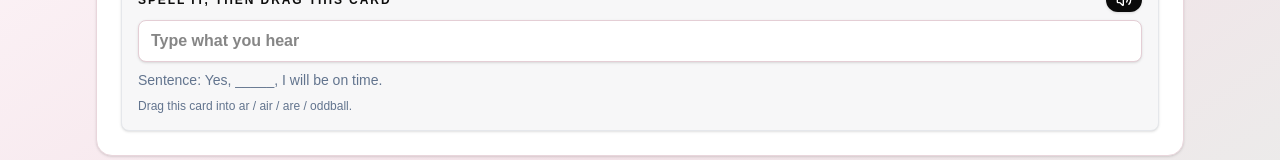
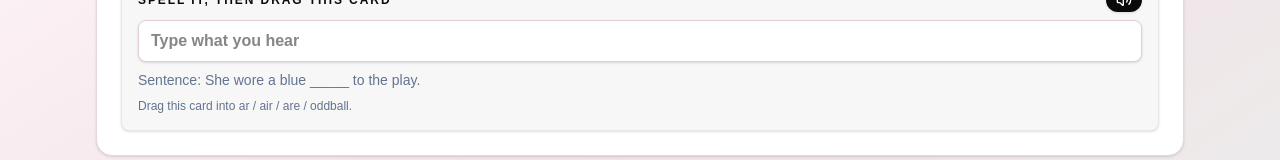
Before and after one commit to kevinfosterNG/spelling-list, a Next.js app: page / in a window 1280 px wide. Shown: the part 300-460 px from the top of the page. Built offline with nearby package versions, Linux system fonts and the light colour scheme.

Commit message:
Shuffle after hydration to keep random order without SSR mismatch

```diff
--- a/src/app/page.tsx
+++ b/src/app/page.tsx
@@ -4,7 +4,7 @@ import { CheckCircle2, Info, Trash2, Volume2 } from "lucide-react";
 import { useEffect, useMemo, useRef, useState } from "react";
 import spellingLists from "@/data/spelling-lists.json";
 import { aggregateStats } from "@/lib/stats";
-import { createSeededRandom, shuffle } from "@/lib/shuffle";
+import { shuffle } from "@/lib/shuffle";
 
 type Word = {
   word: string;
@@ -50,12 +50,6 @@ const firstList = lists[0] ?? null;
 const initialWordIds = firstList ? firstList.words.map((entry) => entry.word) : [];
 
 export default function Home() {
-  const [initialSeed] = useState(() => Math.floor(Math.random() * 1_000_000_000));
-  const initialShuffledIds = useMemo(() => {
-    if (!firstList) return [];
-    const seededRandom = createSeededRandom(initialSeed);
-    return shuffle(initialWordIds, seededRandom);
-  }, [initialSeed]);
   const [selectedListId, setSelectedListId] = useState<string>(
     firstList?.id ?? "",
   );
@@ -63,9 +57,9 @@ export default function Home() {
   const [buckets, setBuckets] = useState<Buckets>(() =>
     firstList ? buildBuckets(firstList) : {},
   );
-  const [remainingIds, setRemainingIds] = useState<string[]>(initialShuffledIds);
+  const [remainingIds, setRemainingIds] = useState<string[]>(initialWordIds);
   const [currentWordId, setCurrentWordId] = useState<string | null>(
-    initialShuffledIds[0] ?? null,
+    initialWordIds[0] ?? null,
   );
   const [showCheck, setShowCheck] = useState(false);
   const [typedGuess, setTypedGuess] = useState("");
@@ -79,6 +73,7 @@ export default function Home() {
   const autoPlayTimeout = useRef<ReturnType<typeof setTimeout> | null>(null);
   const [autoPlayState, setAutoPlayState] = useState<"idle" | "pending">("idle");
   const inputRef = useRef<HTMLInputElement | null>(null);
+  const hasShuffledInitially = useRef(false);
 
   const clearAutoPlay = () => {
     if (autoPlayTimeout.current) {
@@ -115,6 +110,16 @@ export default function Home() {
       activeList.words.find((entry) => entry.word === currentWordId) ?? null
     );
   }, [activeList, currentWordId]);
+
+  useEffect(() => {
+    if (hasShuffledInitially.current || !activeList) return;
+    const shuffled = shuffle(activeList.words.map((entry) => entry.word));
+    // This runs once after hydration to avoid SSR randomness while keeping initial client order random.
+    // eslint-disable-next-line react-hooks/set-state-in-effect
+    setRemainingIds(shuffled);
+    setCurrentWordId(shuffled[0] ?? null);
+    hasShuffledInitially.current = true;
+  }, [activeList]);
 
   const handleListChange = (nextId: string) => {
     clearAutoPlay();
```
